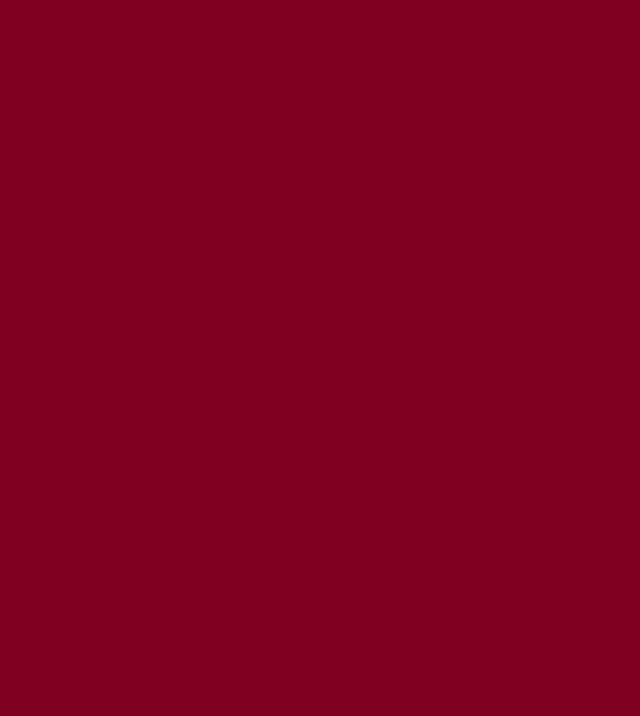
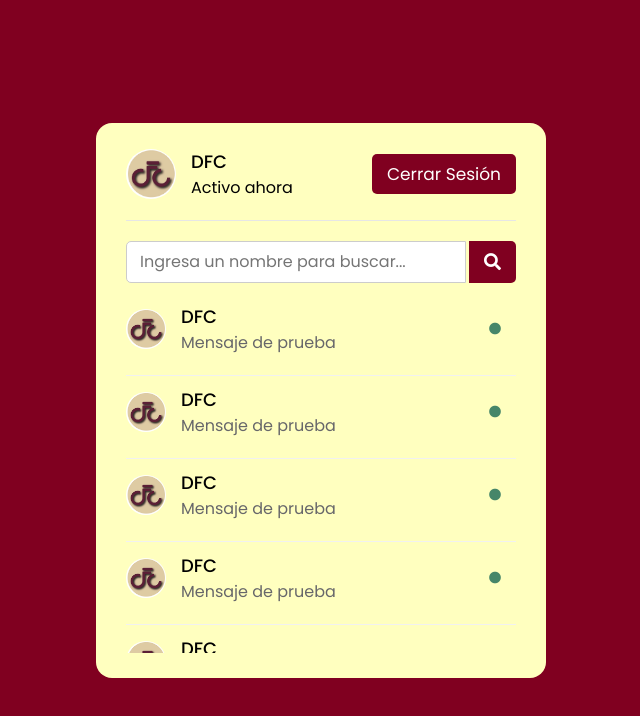
Before and after one commit to Henry03HGBP/chat-DFC-SEPH, a plain HTML site: page pages/users.html in a window 1280 px wide. Shown: the whole page, without its empty margins (319-959 px from the left). Drawn offline with Linux system fonts and the light colour scheme.

Commit message:
Realizando el area donde va ir el chat

```diff
--- a/css/style.css
+++ b/css/style.css
@@ -172,3 +172,130 @@ form .name-details .field:last-child{
     display: block;
 
 }
+ /* Área de usuarios */
+
+ .users{
+    padding: 25px 30px;
+ }
+
+ .users header,
+ .users-list a {
+    display: flex;
+    align-items: center;
+    padding-bottom: 20px;
+    justify-content: space-between;
+    border-bottom: 1px solid #e6e6e6;
+ }
+
+.wrapper img{
+    object-fit: cover;
+    border-radius: 50%;
+}
+
+:is(.users, .users-list) .content{
+    display: flex;
+    align-items: center;
+}
+
+.users header .content img{
+    height: 50px;
+    width: 50px;
+}
+
+:is(.users, .users-list) .details{
+    color: #000;
+    margin-left: 15px;
+
+}
+
+:is(.users, .users-list) span {
+   font-size: 18px;
+   font-weight: 500;
+
+}
+
+.users header .logout{
+    color: white;
+    font-size: 17px;
+    padding: 7px 15px;
+    background: #800020;
+    border-radius: 5px;
+}
+
+.users .search {
+    margin: 20px 0;
+    display: flex;
+    position: relative;
+    align-items: center;
+    justify-content: space-between;
+}
+
+.users .search .text{
+    font-size: 18px;
+}
+
+.users .search input{
+    position: absolute;
+    height: 42px;
+    width: calc(100% - 50px);
+    border: 1px solid #ccc;
+    padding: 0 13px;
+    font-size: 16px;
+    border-radius: 5px 0 0 5px;
+    outline: none;
+}
+
+.users .search button {
+    width: 47px;
+    height: 42px;
+    border: none;
+    outline: none;
+    color: #fff;
+    background:  #800020;
+    cursor: pointer;
+    font-size: 17px;
+    border-radius: 0 5px 5px 0;
+}
+
+.users-list {
+  max-height: 350px;
+  overflow-y: auto;
+}
+
+.users-list::-webkit-scrollbar{
+    width: 0px;
+}
+
+.users-list a {
+    margin-bottom: 10px;
+    page-break-after: 10px;
+    padding-right: 15px;
+    border-bottom-color: #f1f1f1;
+}
+
+.users-list a:last-child {
+    border: none;
+    margin-bottom: 0px;
+}
+
+.users-list a .content img{
+    height: 40px;
+    width: 40px;
+}
+
+.users-list a .content p {
+    color: #67676a;
+}
+
+.users-list a .status-dot{
+    font-size: 12px;
+    color: #468669;
+}
+
+/* Usa este nombre de la clase en php para mostrar el estado de fuera de linea */
+
+.users-list a .status-dot.offline {
+    color: #ccc;
+}
+
+/* Chat Area CSS */
--- a/pages/users.html
+++ b/pages/users.html
@@ -1,5 +1,6 @@
 <!DOCTYPE html>
 <html lang="en">
+
 <head>
     <meta charset="UTF-8">
     <meta name="viewport" content="width=device-width, initial-scale=1.0">
@@ -8,11 +9,80 @@
     <link rel="stylesheet" href="../css/style.css">
     <link rel="stylesheet" href="https://cdnjs.cloudflare.com/ajax/libs/font-awesome/5.15.2/css/all.min.css">
 </head>
+
 <body>
     <div class="wrapper">
         <section class="users">
+            <header>
+                <div class="content">
+                    <img src="../images/dfc.png" alt="">
+                    <div class="details">
+                        <span>DFC</span>
+                        <p>Activo ahora</p>
+                    </div>
+                </div>
+                <a href="#" class="logout">Cerrar Sesión</a>
+            </header>
+            <div class="search">
+                <span class="text">Selecciona un usuario para chatear</span>
+                <input type="text" placeholder="Ingresa un nombre para buscar...">
+                <button><i class="fas fa-search"></i></button>
+            </div>
+            <div class="users-list">
+                <a href="#">
+                    <div class="content">
+                        <img src="../images/dfc.png" alt="">
+                        <div class="details">
+                            <span>DFC</span>
+                            <p>Mensaje de prueba</p>
+                        </div>
+                    </div>
+                    <div class="status-dot"><i class="fas fa-circle"></i></div>
+                </a>
+                <a href="#">
+                    <div class="content">
+                        <img src="../images/dfc.png" alt="">
+                        <div class="details">
+                            <span>DFC</span>
+                            <p>Mensaje de prueba</p>
+                        </div>
+                    </div>
+                    <div class="status-dot"><i class="fas fa-circle"></i></div>
+                </a>
+                <a href="#">
+                    <div class="content">
+                        <img src="../images/dfc.png" alt="">
+                        <div class="details">
+                            <span>DFC</span>
+                            <p>Mensaje de prueba</p>
+                        </div>
+                    </div>
+                    <div class="status-dot"><i class="fas fa-circle"></i></div>
+                </a>
+                <a href="#">
+                    <div class="content">
+                        <img src="../images/dfc.png" alt="">
+                        <div class="details">
+                            <span>DFC</span>
+                            <p>Mensaje de prueba</p>
+                        </div>
+                    </div>
+                    <div class="status-dot"><i class="fas fa-circle"></i></div>
+                </a>
+                <a href="#">
+                    <div class="content">
+                        <img src="../images/dfc.png" alt="">
+                        <div class="details">
+                            <span>DFC</span>
+                            <p>Mensaje de prueba</p>
+                        </div>
+                    </div>
+                    <div class="status-dot"><i class="fas fa-circle"></i></div>
+                </a>
 
+            </div>
         </section>
     </div>
 </body>
+
 </html>
```
Also changed, not shown: pages/chat.html (added, +27 -0 lines).
